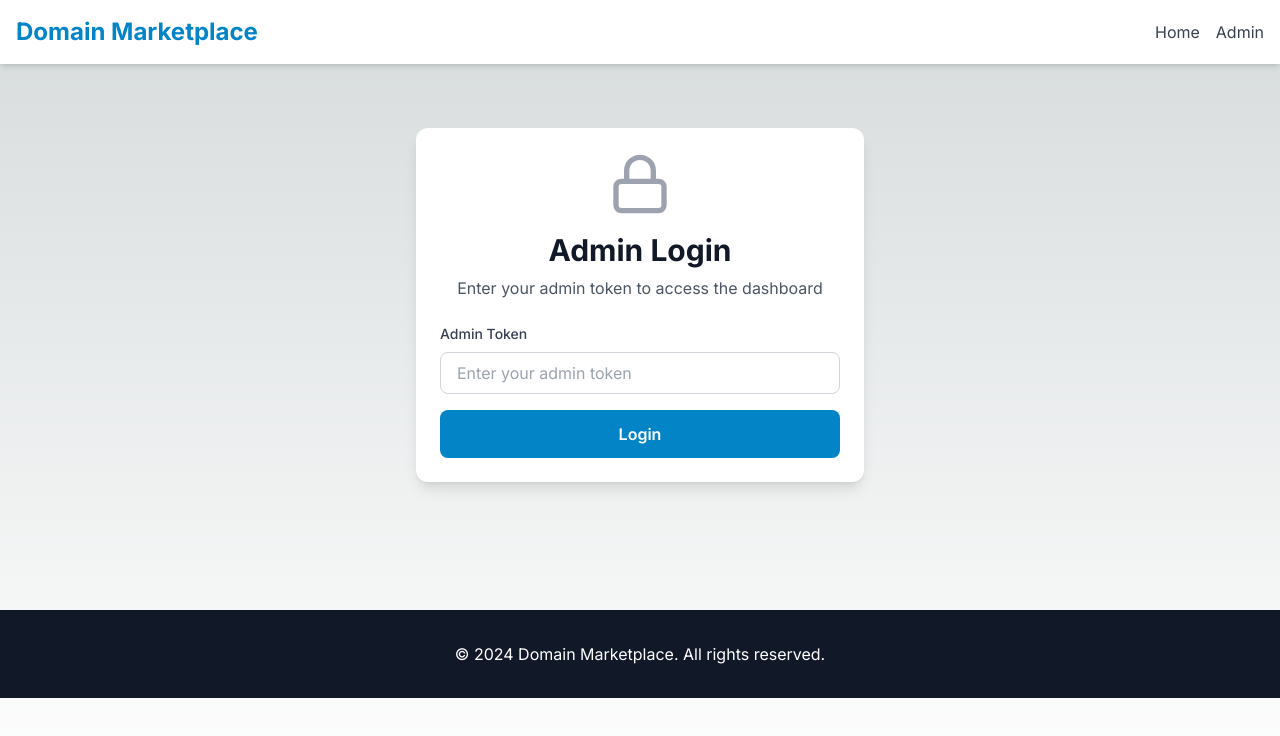
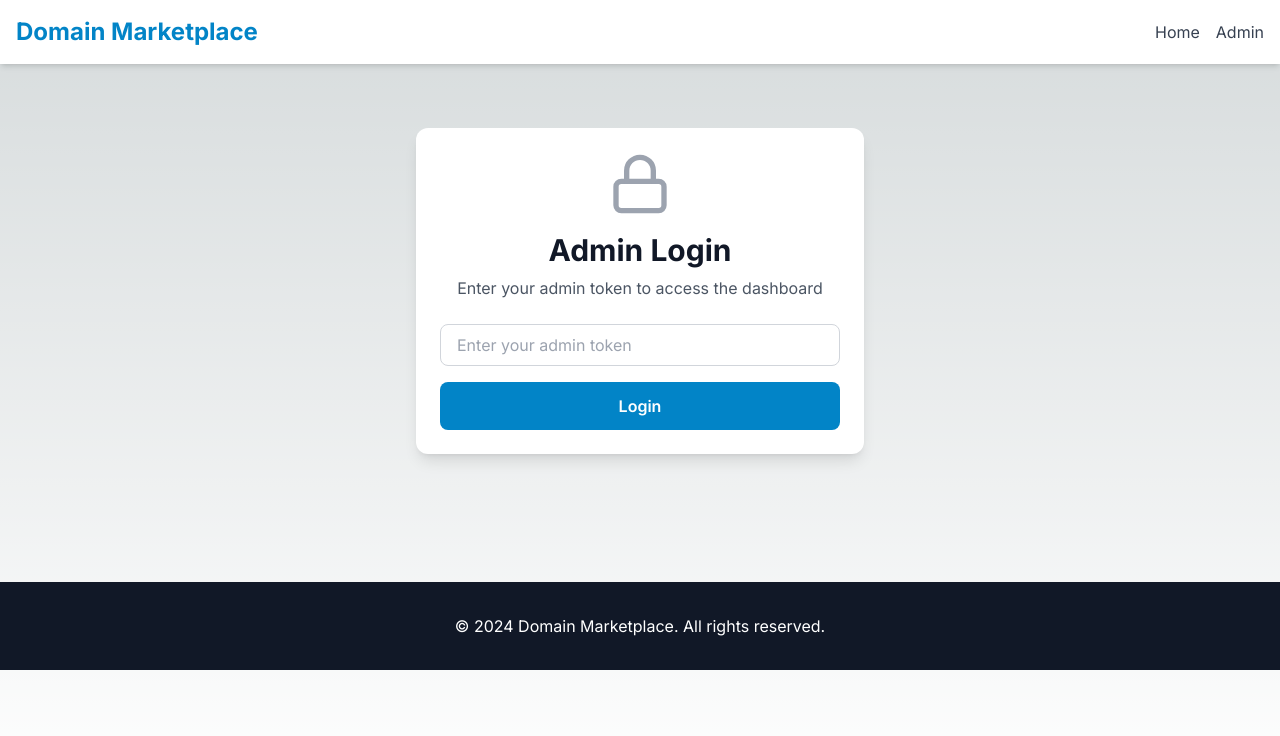
Before and after one commit to lzscott112ncdm-cmyk/domain-sales-frontend, a Next.js app: page /admin in a window 1280 px wide. Shown: the top 736 px of the page. Built offline with nearby package versions, Linux system fonts and the light colour scheme; no server answers.

Commit message:
Update page.tsx

```diff
--- a/app/admin/page.tsx
+++ b/app/admin/page.tsx
@@ -1,4 +1,3 @@
-
 'use client';
 
 import { useEffect, useState } from 'react';
@@ -15,13 +14,12 @@ export default function AdminPage() {
   const API_BASE = process.env.NEXT_PUBLIC_API_BASE!;
   const ADMIN_TOKEN = process.env.NEXT_PUBLIC_ADMIN_TOKEN!;
 
-  // FIXED HERE - removed React.
   const [isRecalcLoading, setIsRecalcLoading] = useState(false);
-
 
   async function handleRecalculateBRL() {
     try {
       setIsRecalcLoading(true);
+
       const res = await fetch(`${API_BASE}/api/admin/recalculate-brl`, {
         method: 'POST',
         headers: {
@@ -31,6 +29,7 @@ async function handleRecalculateBRL() {
       });
 
       const data = await res.json().catch(() => ({}));
+
       if (!res.ok) {
         alert(`Error: ${data.error || 'Failed to recalculate BRL prices.'}`);
         return;
@@ -54,7 +53,6 @@ async function handleRecalculateBRL() {
   const [error, setError] = useState('');
 
   useEffect(() => {
-    // Check if token exists in localStorage
     const storedToken = localStorage.getItem('admin_token');
     if (storedToken) {
       setToken(storedToken);
@@ -144,18 +142,18 @@ async function handleRecalculateBRL() {
     setEditingDomain(null);
   };
 
+  // -------------------------
+  // LOGIN SCREEN
+  // -------------------------
   if (!isAuthenticated) {
     return (
       <div className="container mx-auto px-4 py-16">
         <Card className="max-w-md mx-auto">
           <div className="text-center mb-6">
             <Lock className="w-16 h-16 text-gray-400 mx-auto mb-4" />
-            <h1 className="text-3xl font-bold text-gray-900 mb-2">
-              Admin Login
-            </h1>
-            <p className="text-gray-600">
-              Enter your admin token to access the dashboard
-            </p>
+            <h1 className="text-3xl font-bold text-gray-900 mb-2">Admin Login</h1>
+            <p className="text-gray-600">Enter your admin token to access the dashboard</p>
+
             {process.env.NEXT_PUBLIC_ADMIN_HINT && (
               <p className="text-sm text-gray-500 mt-2">
                 {process.env.NEXT_PUBLIC_ADMIN_HINT}
@@ -172,12 +170,12 @@ async function handleRecalculateBRL() {
           <div className="space-y-4">
             <Input
               type="password"
-              label="Admin Token"
               placeholder="Enter your admin token"
               value={tokenInput}
               onChange={(e) => setTokenInput(e.target.value)}
               onKeyPress={(e) => e.key === 'Enter' && handleLogin()}
             />
+
             <Button onClick={handleLogin} className="w-full">
               Login
             </Button>
@@ -187,12 +185,14 @@ async function handleRecalculateBRL() {
     );
   }
 
+  // -------------------------
+  // AUTHENTICATED SCREEN
+  // -------------------------
   return (
     <div className="container mx-auto px-4 py-8">
+      {/* Header */}
       <div className="flex items-center justify-between mb-8">
-      <h1 className="text-4xl font-bold text-gray-900">
-        Admin Dashboard
-      </h1>
+        <h1 className="text-4xl font-bold text-gray-900">Admin Dashboard</h1>
 
         <div className="flex gap-3">
           <Button
@@ -209,11 +209,13 @@ async function handleRecalculateBRL() {
         </div>
       </div>
 
+      {/* Form Create / Edit */}
       {showForm ? (
         <Card className="mb-8">
           <h2 className="text-2xl font-bold text-gray-900 mb-6">
             {editingDomain ? 'Edit Domain' : 'Create New Domain'}
           </h2>
+
           <DomainForm
             initialData={editingDomain || undefined}
             onSubmit={editingDomain ? handleUpdate : handleCreate}
@@ -229,6 +231,7 @@ async function handleRecalculateBRL() {
         </div>
       )}
 
+      {/* Domain List */}
       <Card>
         <h2 className="text-2xl font-bold text-gray-900 mb-6">
           All Domains ({domains.length})
```
Lines whose indentation alone changed are shown as unchanged.
